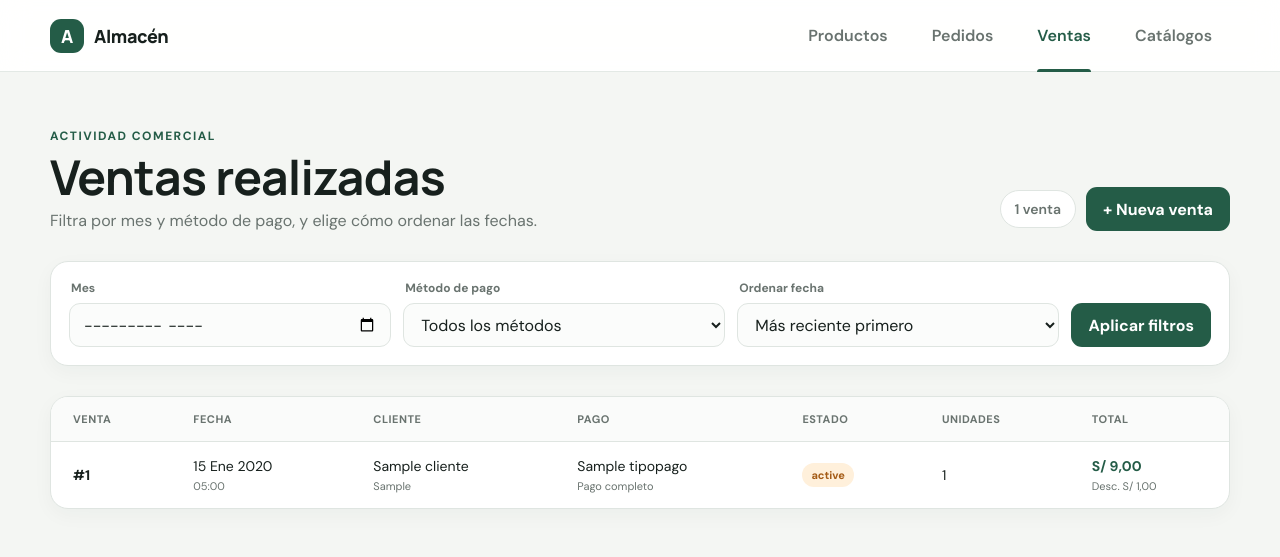
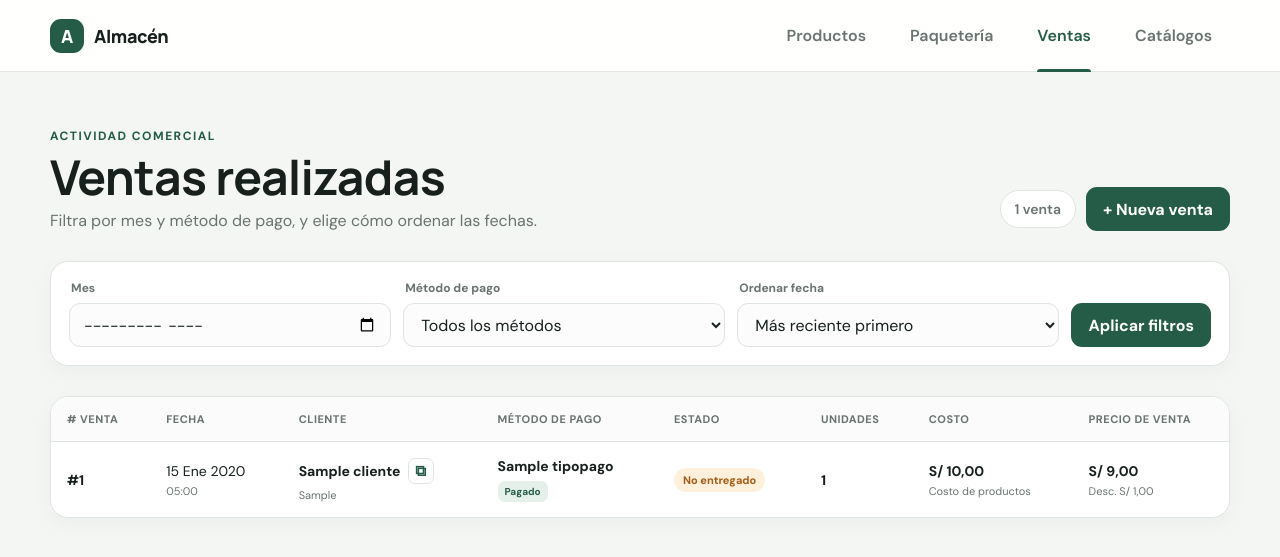
Before and after one commit to AlejandroPhoccoTapia/tienda, a Django app: page /ventas/ in a window 1280 px wide. Shown: the top 557 px of the page. Run offline with Django 5.2, Linux system fonts and the light colour scheme; tables that the repository leaves empty hold one stand-in row (values such as "Sample post").

Commit message:
Renombrar paqueteria y ampliar resumen de ventas

```diff
--- a/negocio/views.py
+++ b/negocio/views.py
@@ -33,10 +33,12 @@ from .forms import (
 from .models import (
     Cliente,
     DetalleVenta,
+    DistribucionGanancia,
     InventarioLote,
     Marca,
     Paquete,
     Pedido,
+    PersonaGanancia,
     Producto,
     SalidaInventario,
     TipoPago,
@@ -248,7 +250,9 @@ def pedido_crear(request):
                         lote_objeto = lote_fila["form"].save(commit=False)
                         lote_objeto.paquete = paquete_objeto
                         lote_objeto.save()
-            messages.success(request, f"Pedido #{pedido.id} creado correctamente.")
+            messages.success(
+                request, f"Registro de paquetería #{pedido.id} creado correctamente."
+            )
             return redirect("negocio:pedido_detalle", pedido_id=pedido.id)
 
     return render(
@@ -269,12 +273,12 @@ def pedido_eliminar(request, pedido_id):
     if request.method == "POST":
         try:
             pedido.delete()
-            messages.success(request, f"Pedido #{pedido_id} eliminado.")
+            messages.success(request, f"Registro de paquetería #{pedido_id} eliminado.")
             return redirect("negocio:pedidos")
         except ProtectedError:
             messages.error(
                 request,
-                f"No se puede eliminar el pedido #{pedido_id} porque su inventario ya fue usado en ventas.",
+                f"No se puede eliminar el registro #{pedido_id} porque su inventario ya fue usado en ventas.",
             )
             return redirect("negocio:pedido_detalle", pedido_id=pedido_id)
 
@@ -282,7 +286,7 @@ def pedido_eliminar(request, pedido_id):
         request,
         "negocio/confirmar_eliminar.html",
         {
-            "titulo": f"Eliminar pedido #{pedido.id}",
+            "titulo": f"Eliminar registro de paquetería #{pedido.id}",
             "nombre": pedido.propietario or pedido.cuenta or f"Pedido #{pedido.id}",
             "descripcion": "También se eliminarán sus paquetes y lotes, siempre que no hayan sido usados en ventas.",
             "cancel_url": "negocio:pedido_detalle",
@@ -480,22 +484,68 @@ def ventas(request):
     tipo_pago_id = request.GET.get("tipo_pago", "")
     orden = request.GET.get("orden", "reciente")
 
-    items = Venta.objects.select_related("cliente", "tipo_pago").annotate(
-        unidades=Coalesce(
-            Sum("detalles__cantidad"), Value(0), output_field=IntegerField()
-        ),
-        subtotal=Coalesce(
-            Sum(
+    estadisticas_detalle = (
+        DetalleVenta.objects.filter(venta_id=OuterRef("pk"))
+        .values("venta_id")
+        .annotate(
+            unidades_total=Sum("cantidad"),
+            venta_bruta=Sum(
                 ExpressionWrapper(
-                    F("detalles__cantidad") * F("detalles__precio_unitario_venta"),
+                    F("cantidad") * F("precio_unitario_venta"),
                     output_field=DecimalField(max_digits=14, decimal_places=2),
                 )
             ),
+        )
+    )
+    estadisticas_costo = (
+        SalidaInventario.objects.filter(detalle_venta__venta_id=OuterRef("pk"))
+        .values("detalle_venta__venta_id")
+        .annotate(
+            costo=Sum(
+                ExpressionWrapper(
+                    F("cantidad") * F("inventario_lote__costo_unitario_soles"),
+                    output_field=DecimalField(max_digits=14, decimal_places=2),
+                )
+            )
+        )
+    )
+    estadisticas_karen = (
+        DistribucionGanancia.objects.filter(
+            venta_id=OuterRef("pk"), persona__nombre__iexact="Karen"
+        )
+        .values("venta_id")
+        .annotate(total=Sum("monto"))
+    )
+
+    items = Venta.objects.select_related("cliente", "tipo_pago").annotate(
+        unidades=Coalesce(
+            Subquery(estadisticas_detalle.values("unidades_total")),
+            Value(0),
+            output_field=IntegerField(),
+        ),
+        subtotal=Coalesce(
+            Subquery(estadisticas_detalle.values("venta_bruta")),
+            Value(0),
+            output_field=DecimalField(max_digits=14, decimal_places=2),
+        ),
+        costo_total=Coalesce(
+            Subquery(estadisticas_costo.values("costo")),
+            Value(0),
+            output_field=DecimalField(max_digits=14, decimal_places=2),
+        ),
+        monto_karen=Coalesce(
+            Subquery(estadisticas_karen.values("total")),
             Value(0),
             output_field=DecimalField(max_digits=14, decimal_places=2),
         ),
     )
-    items = items.annotate(total=F("subtotal") - F("descuento"))
+    items = items.annotate(
+        total=F("subtotal") - F("descuento"),
+        mi_ganancia=F("subtotal")
+        - F("descuento")
+        - F("costo_total")
+        - F("monto_karen"),
+    )
 
     if mes:
         try:
@@ -534,7 +584,7 @@ def venta_crear(request):
         form = VentaForm(
             initial={
                 "fecha": timezone.localtime(),
-                "estado_entrega": "Pendiente",
+                "estado_entrega": "No entregado",
             }
         )
         total_detalles = 1
@@ -592,6 +642,14 @@ def venta_crear(request):
         if valido:
             with transaction.atomic():
                 venta = form.save()
+                persona_karen, _ = PersonaGanancia.objects.get_or_create(
+                    nombre="Karen"
+                )
+                DistribucionGanancia.objects.create(
+                    venta=venta,
+                    persona=persona_karen,
+                    monto=form.cleaned_data.get("monto_karen") or 0,
+                )
                 for detalle_fila in detalles:
                     detalle_form = detalle_fila["form"]
                     lote = detalle_form.cleaned_data["inventario_lote"]
--- a/static/css/app.css
+++ b/static/css/app.css
@@ -391,7 +391,41 @@ tbody tr:last-child td { border-bottom: 0; }
 tbody tr:hover td { background: #fbfcfb; }
 td small { display: block; max-width: 240px; margin-top: 4px; overflow: hidden; color: var(--muted); font-size: 11px; text-overflow: ellipsis; }
 .table-empty { padding: 30px; color: var(--muted); text-align: center; }
-.sales-table td:last-child { color: var(--green); }
+.sales-table { min-width: 1450px; }
+.sales-table th, .sales-table td { padding: 15px 16px; }
+.sales-table td { vertical-align: middle; }
+.sales-table .profit-cell { color: var(--green); }
+.sales-table .profit-cell.negative { color: #b54135; }
+.client-line {
+  display: flex;
+  align-items: center;
+  gap: 7px;
+}
+.copy-phone {
+  display: grid;
+  width: 26px;
+  height: 26px;
+  place-items: center;
+  border: 1px solid var(--line);
+  border-radius: 7px;
+  background: white;
+  color: var(--green);
+  cursor: pointer;
+  font-size: 15px;
+  font-weight: 800;
+}
+.copy-phone:hover { border-color: var(--green); background: var(--green-soft); }
+.copy-phone.copied { background: var(--green); color: white; }
+.payment-status {
+  display: inline-flex;
+  margin-top: 2px;
+  padding: 4px 7px;
+  border-radius: 7px;
+  font-size: 10px;
+  font-weight: 800;
+}
+.payment-status.paid { background: var(--green-soft); color: var(--green); }
+.payment-status.unpaid { background: #fff0db; color: #97520f; }
 
 .empty-state {
   padding: 64px 24px;
--- a/templates/negocio/base.html
+++ b/templates/negocio/base.html
@@ -18,7 +18,7 @@
     </a>
     <nav aria-label="Navegación principal">
       <a href="{% url 'negocio:productos' %}" {% if request.resolver_match.url_name == 'productos' or request.resolver_match.url_name == 'producto_crear' or request.resolver_match.url_name == 'producto_eliminar' %}class="active"{% endif %}>Productos</a>
-      <a href="{% url 'negocio:pedidos' %}" {% if request.resolver_match.url_name == 'pedidos' or request.resolver_match.url_name == 'pedido_detalle' or request.resolver_match.url_name == 'pedido_crear' %}class="active"{% endif %}>Pedidos</a>
+      <a href="{% url 'negocio:pedidos' %}" {% if request.resolver_match.url_name == 'pedidos' or request.resolver_match.url_name == 'pedido_detalle' or request.resolver_match.url_name == 'pedido_crear' %}class="active"{% endif %}>Paquetería</a>
       <a href="{% url 'negocio:ventas' %}" {% if request.resolver_match.url_name == 'ventas' or request.resolver_match.url_name == 'venta_crear' %}class="active"{% endif %}>Ventas</a>
       <a href="{% url 'negocio:catalogos' %}" {% if request.resolver_match.url_name == 'catalogos' %}class="active"{% endif %}>Catálogos</a>
     </nav>
--- a/templates/negocio/ventas.html
+++ b/templates/negocio/ventas.html
@@ -45,18 +45,47 @@
     <div class="table-wrap">
       <table class="sales-table">
         <thead>
-          <tr><th>Venta</th><th>Fecha</th><th>Cliente</th><th>Pago</th><th>Estado</th><th>Unidades</th><th>Total</th></tr>
+          <tr>
+            <th># Venta</th>
+            <th>Fecha</th>
+            <th>Cliente</th>
+            <th>Método de pago</th>
+            <th>Estado</th>
+            <th>Unidades</th>
+            <th>Costo</th>
+            <th>Precio de venta</th>
+            <th>Karen</th>
+            <th>Mi ganancia</th>
+          </tr>
         </thead>
         <tbody>
           {% for venta in ventas %}
             <tr>
               <td><strong>#{{ venta.id }}</strong></td>
               <td>{{ venta.fecha|date:"d M Y" }}<small>{{ venta.fecha|date:"H:i" }}</small></td>
-              <td>{{ venta.cliente.nombre|default:"Cliente no registrado" }}<small>{{ venta.direccion_entrega|default:"Sin dirección" }}</small></td>
-              <td>{{ venta.tipo_pago.nombre }}<small>{% if venta.pagado %}Pago completo{% else %}Pendiente de pago{% endif %}</small></td>
-              <td><span class="status {% if venta.estado_entrega|lower == 'entregado' %}success{% else %}pending{% endif %}">{{ venta.estado_entrega }}</span></td>
-              <td>{{ venta.unidades }}</td>
-              <td><strong>S/ {{ venta.total|floatformat:2 }}</strong>{% if venta.descuento %}<small>Desc. S/ {{ venta.descuento|floatformat:2 }}</small>{% endif %}</td>
+              <td>
+                <div class="client-line">
+                  <strong>{{ venta.cliente.nombre|default:"Cliente no registrado" }}</strong>
+                  {% if venta.cliente.telefono %}
+                    <button class="copy-phone" type="button" data-phone="{{ venta.cliente.telefono }}" title="Copiar teléfono de {{ venta.cliente.nombre }}" aria-label="Copiar teléfono de {{ venta.cliente.nombre }}">⧉</button>
+                  {% endif %}
+                </div>
+                <small>{{ venta.direccion_entrega|default:"Sin dirección" }}</small>
+              </td>
+              <td>
+                <strong>{{ venta.tipo_pago.nombre }}</strong>
+                <small><span class="payment-status {% if venta.pagado %}paid{% else %}unpaid{% endif %}">{% if venta.pagado %}Pagado{% else %}Pendiente de pago{% endif %}</span></small>
+              </td>
+              <td>
+                <span class="status {% if venta.estado_entrega|lower == 'entregado' %}success{% else %}pending{% endif %}">
+                  {% if venta.estado_entrega|lower == "entregado" %}Entregado{% else %}No entregado{% endif %}
+                </span>
+              </td>
+              <td><strong>{{ venta.unidades }}</strong></td>
+              <td><strong>S/ {{ venta.costo_total|floatformat:2 }}</strong><small>Costo de productos</small></td>
+              <td><strong>S/ {{ venta.total|floatformat:2 }}</strong><small>Desc. S/ {{ venta.descuento|floatformat:2 }}</small></td>
+              <td><strong>S/ {{ venta.monto_karen|floatformat:2 }}</strong><small>Entrega</small></td>
+              <td class="profit-cell {% if venta.mi_ganancia < 0 %}negative{% endif %}"><strong>S/ {{ venta.mi_ganancia|floatformat:2 }}</strong><small>Venta − costo − Karen</small></td>
             </tr>
           {% endfor %}
         </tbody>
```
Also changed, not shown: negocio/forms.py (+23 -3 lines), negocio/tests.py (+18 -3 lines), static/js/forms.js (+34 -0 lines), templates/negocio/pedido_detalle.html (+4 -4 lines), templates/negocio/pedido_form.html (+5 -5 lines), templates/negocio/pedidos.html (+5 -5 lines).
